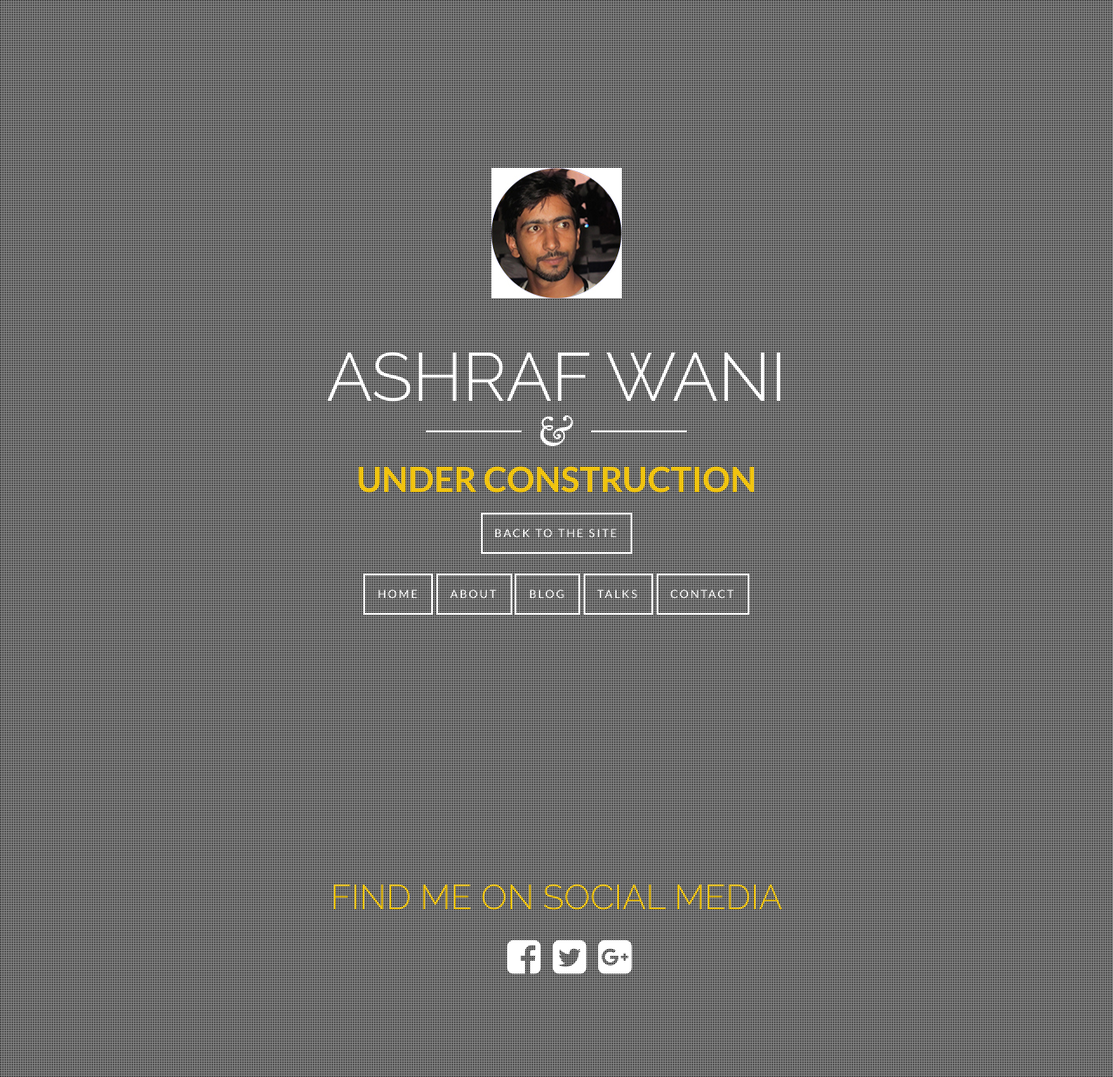
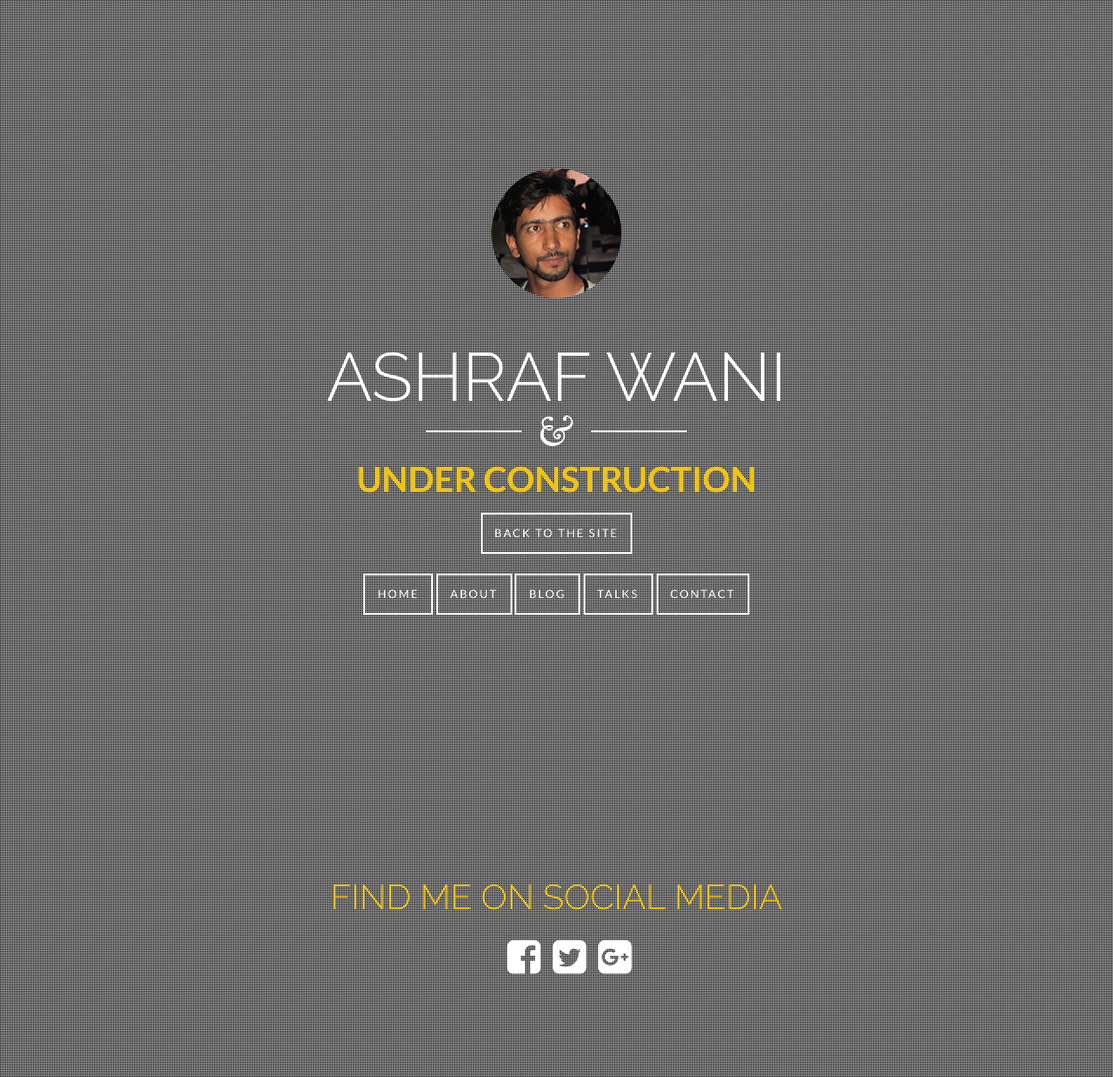
Before and after one commit to ashrafwani/ashrafwani.github.io, a Jekyll site: the page beta.html, which Jekyll copies as it is, in a window 1280 px wide. Shown: the whole page at 87% size. Built offline with Jekyll 4.4.1, drawn with Linux system fonts in a browser that asks for light colours; nearby versions of some CDN libraries.

Commit message:
Update beta.html

```diff
--- a/beta.html
+++ b/beta.html
@@ -29,7 +29,7 @@
             <div class="big-background-container">
                 <div class="home">
                     <div class="background">
-                        <a href="/"><img class="junaid-background" src="images/ashraf.jpg" alt="" /></a>
+                        <a href="/"><img class="junaid-background" src="images/ashraf.png" alt="" /></a>
                     </div>
                 </div>
                     <h1 class="big-background-title">ASHRAF WANI</h1>
```
